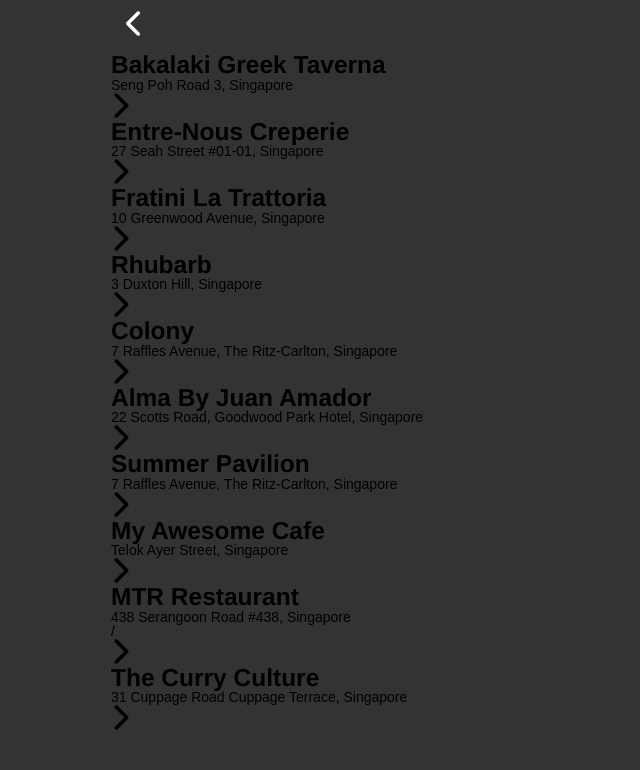
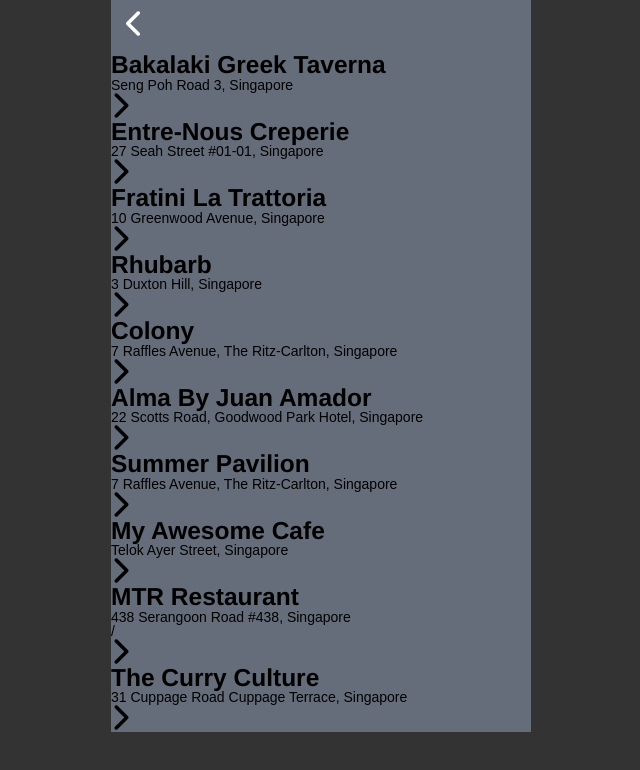
Before and after one commit to blissfullah/css-exercise-three, a plain HTML site: page index.html in a window 1280 px wide. Shown: the whole page, without its empty margins (319-959 px from the left). Drawn offline with Linux system fonts and the light colour scheme.

Commit message:
try again

```diff
--- a/css/style.css
+++ b/css/style.css
@@ -11,6 +11,7 @@ body {
 .container {
   margin: 0 auto;
   width: 420px;
+  background-color: #656d7a
 }
 
 h1 {
@@ -32,8 +33,8 @@ nav {
 }
 
 .restaurant-list {
-	display: block;
-	background-color: #c0c5ce
+	display: inline-block;
+	background-color: ##b3bbc9
 	margin: 0;
 	border: 5px solid #000000
 	text-align: center;
@@ -42,3 +43,7 @@ nav {
 .location {
 	a:hover {color:#636363;}
 }
+
+.arrow {
+  display: inline-block
+}
```
